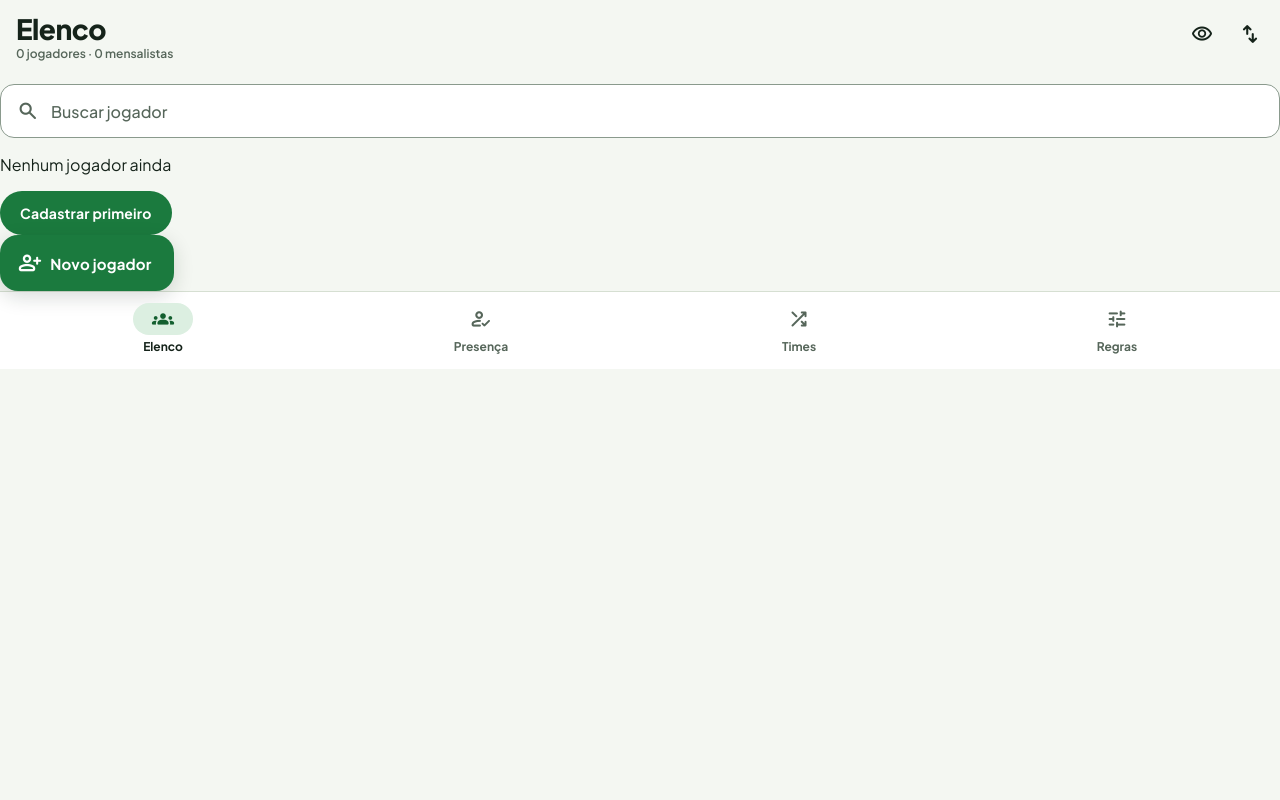
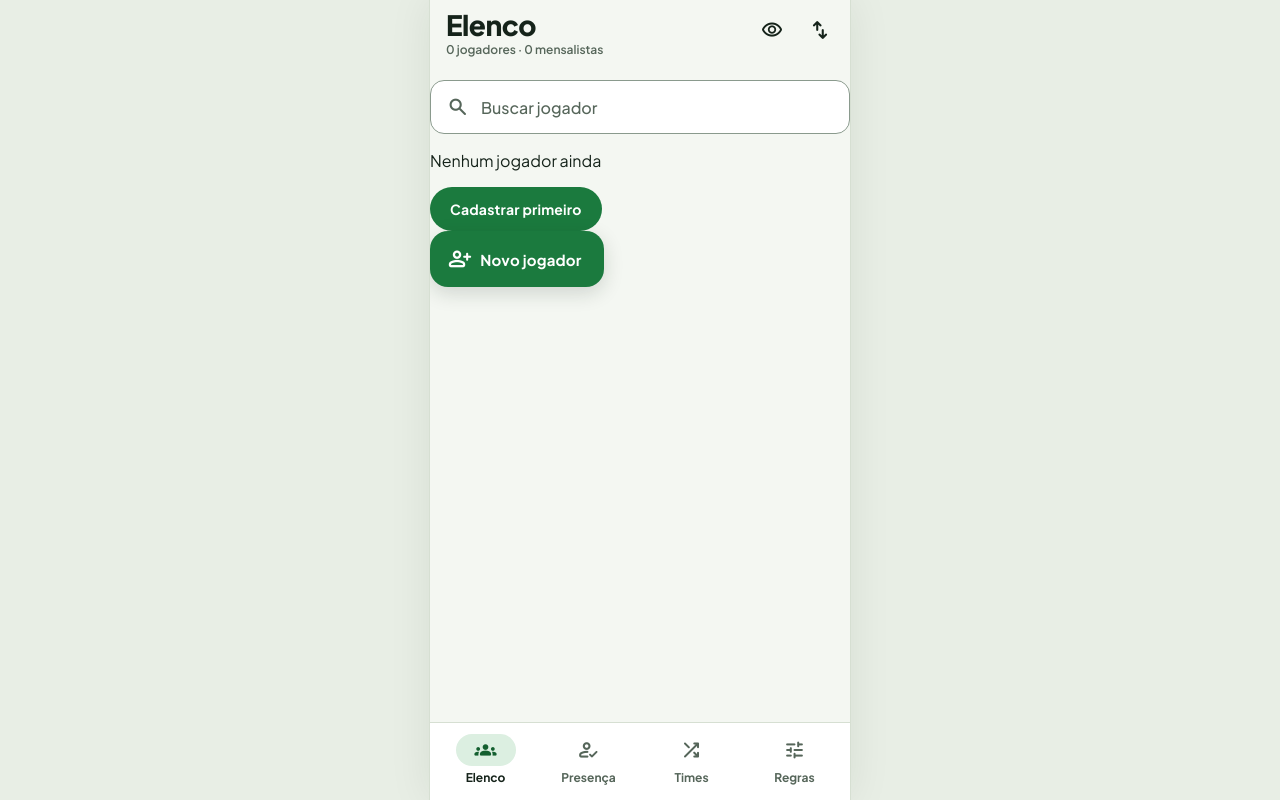
Before and after one commit to nakagawa25/tira-times, an Astro site: page /app in a window 1280 px wide. Built offline with nearby package versions, Linux system fonts and the light colour scheme; Astro itself is replaced by a stand-in of ours.

Commit message:
feat(app): wire app-shell layout CSS (fixed nav, floating FAB, desktop column)
App.tsx wrapped everything in .pl-app and every screen rendered bare divs,
but no CSS ever defined .pl-app or any shell layout -- so the bottom nav sat
in normal flow instead of pinned to the viewport, the FAB wasn't floating,
and there was no 420px desktop column or safe-area handling.

Add src/styles/app.css (ported from reference/prototipo/tira-times.html's
.tt-app/.tt-main shell) and wire it into AppLayout.astro. Switch App.tsx's
root to .tt-app with a .tt-main wrapper around the four screens, so
.pl-screen (already defined, just unused) can scroll independently while
.pl-nav stays fixed below it via plain flexbox.
Co-Authored-By: Claude Sonnet 5 <noreply@anthropic.com>

```diff
--- a/src/app/App.tsx
+++ b/src/app/App.tsx
@@ -17,11 +17,13 @@ export default function App() {
   const setPro = useAppStore((s) => s.setPro);
 
   return (
-    <div className="pl-app">
-      {tab === 'elenco' && <ElencoScreen onHideNavChange={setHideNav} onOpenPro={() => setProOpen(true)} />}
-      {tab === 'presenca' && <PresencaScreen onDrawn={() => setTab('times')} />}
-      {tab === 'times' && <TimesScreen onOpenPro={() => setProOpen(true)} onGoToPresenca={() => setTab('presenca')} />}
-      {tab === 'regras' && <RegrasScreen />}
+    <div className="tt-app">
+      <div className="tt-main">
+        {tab === 'elenco' && <ElencoScreen onHideNavChange={setHideNav} onOpenPro={() => setProOpen(true)} />}
+        {tab === 'presenca' && <PresencaScreen onDrawn={() => setTab('times')} />}
+        {tab === 'times' && <TimesScreen onOpenPro={() => setProOpen(true)} onGoToPresenca={() => setTab('presenca')} />}
+        {tab === 'regras' && <RegrasScreen />}
+      </div>
       {!hideNav && (
         <BottomNav
           active={tab}
--- a/src/layouts/AppLayout.astro
+++ b/src/layouts/AppLayout.astro
@@ -3,6 +3,7 @@ import '../styles/tokens.css';
 import '../styles/componentes.css';
 import '../styles/ads.css';
 import '../styles/sheet.css';
+import '../styles/app.css';
 
 interface Props { title: string }
 const { title } = Astro.props;
--- /dev/null
+++ b/src/styles/app.css
@@ -0,0 +1,27 @@
+/* App shell layout: fixed-width column on desktop, gutters, fixed bottom nav,
+   floating FAB, safe-area insets. Mirrors reference/prototipo/tira-times.html
+   (search for ".tt-app" there) — componentes.css already has the screen-level
+   primitives (.pl-screen, .pl-dock, .pl-nav, etc.), this file wires the shell
+   around them. */
+
+html, body { height: 100%; }
+body { overflow: hidden; }
+
+.tt-app { position: relative; width: 100%; height: 100%; max-width: 420px; background: var(--surface-100); display: flex; flex-direction: column; overflow: hidden; margin: 0 auto; }
+@media (min-width: 560px) {
+  body { background: var(--surface-200); }
+  .tt-app { border-left: 1px solid var(--line); border-right: 1px solid var(--line); box-shadow: 0 0 40px rgba(21, 35, 26, 0.08); }
+}
+.tt-main { flex: 1; min-height: 0; display: flex; flex-direction: column; overflow: hidden; }
+
+.pl-nav { padding-bottom: calc(14px + env(safe-area-inset-bottom, 0px)); }
+.pl-appbar { padding-top: calc(8px + env(safe-area-inset-top, 0px)); }
+:focus-visible { outline: 3px solid var(--pitch-600); outline-offset: 2px; }
+
+.tt-pad { padding: 0 16px 8px; }
+.tt-listpad { padding-bottom: 96px; }
+.tt-fab { position: absolute; right: 16px; bottom: calc(96px + env(safe-area-inset-bottom, 0px)); z-index: 5; }
+
+.tt-seg { display: flex; background: var(--surface-200); border-radius: var(--radius-pill); padding: 4px; gap: 4px; }
+.tt-seg-btn { flex: 1; height: 40px; border: 0; border-radius: var(--radius-pill); cursor: pointer; font-weight: 700; font-size: 14px; background: transparent; color: var(--ink-muted); }
+.tt-seg-btn.on { background: var(--surface-000); color: var(--pitch-700); box-shadow: var(--shadow-1); }
```
